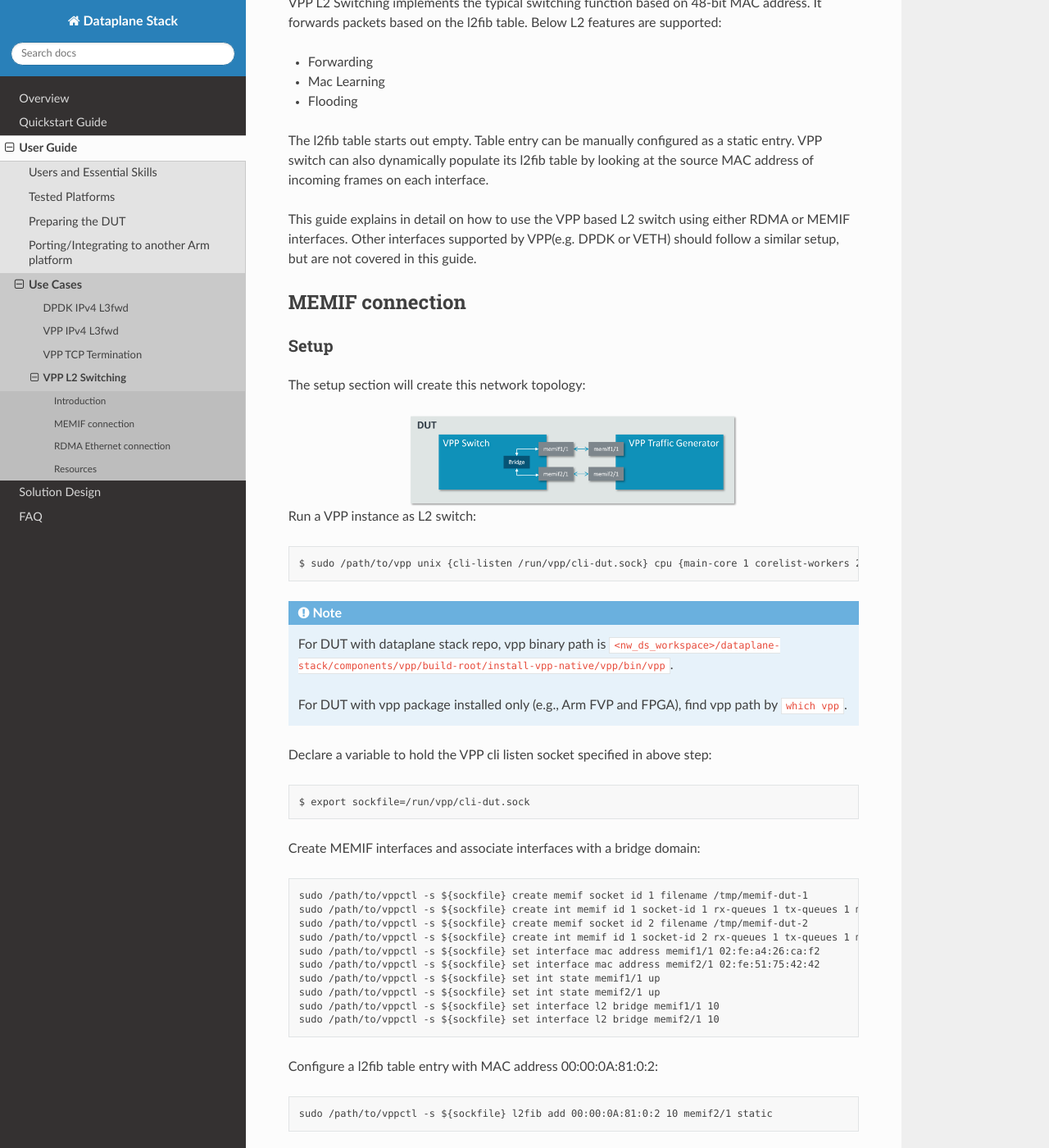
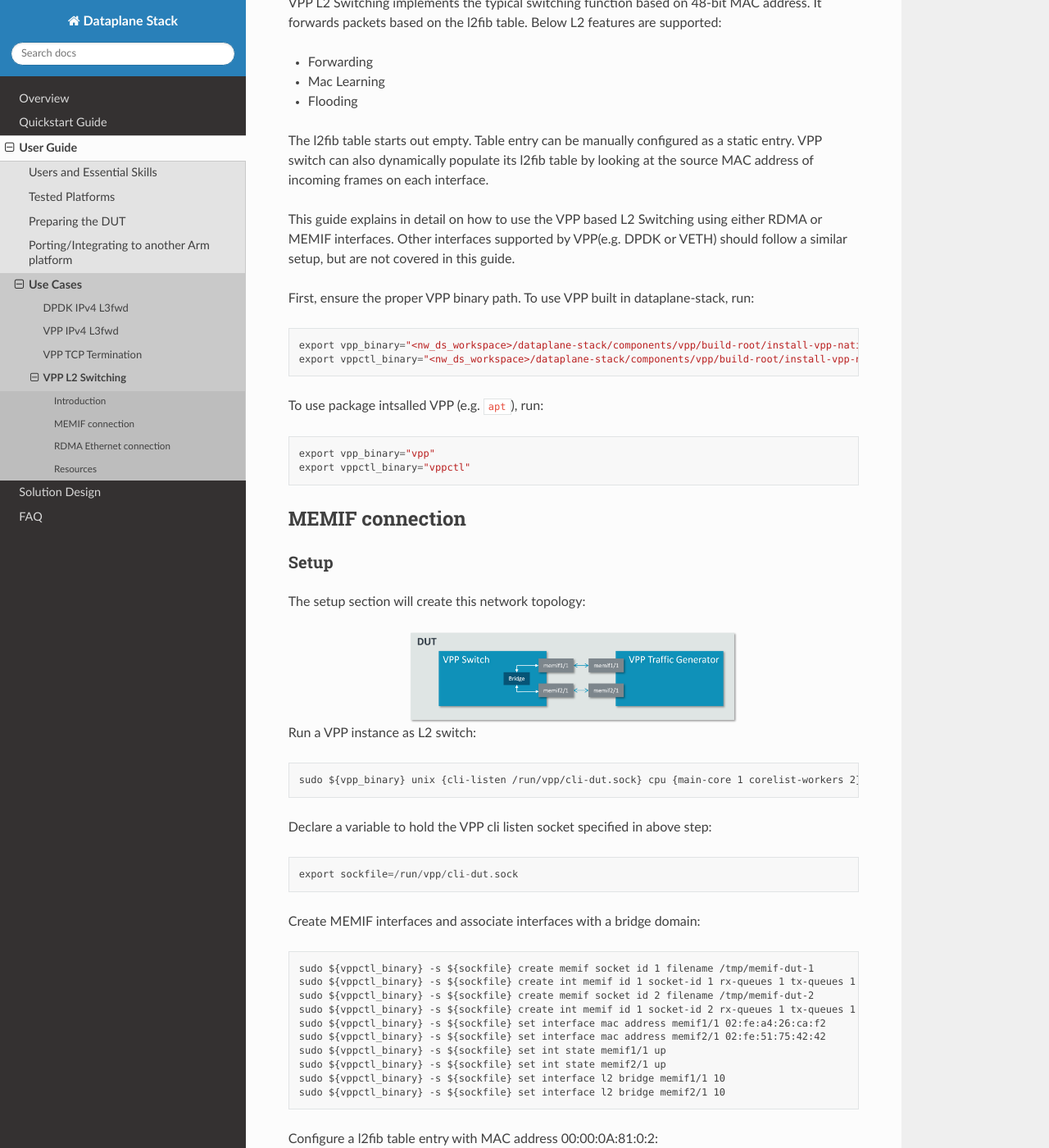
Before and after one commit to Yefeng-Lin/dataplane-stack_doc, a Sphinx documentation site: the page built from doc/user_guide/l2_switching_vpp.rst, in a window 1280 px wide and 1400 px high, scrolled down 224 px. Shown: the whole window at 82% size. Built offline with Sphinx 7.4.7 and the Read the Docs theme 2.0.0, drawn with Linux system fonts in a browser that asks for light colours; some of the changed text lies outside the part shown.

Commit message:
doc align to latest version

```diff
--- a/doc/user_guide/l2_switching_vpp.rst
+++ b/doc/user_guide/l2_switching_vpp.rst
@@ -23,8 +23,18 @@ VPP switch can also dynamically populate its l2fib table by looking at the sourc
 address of incoming frames
 on each interface.
 
-This guide explains in detail on how to use the VPP based L2 switch using either RDMA or MEMIF interfaces.
+This guide explains in detail on how to use the VPP based L2 Switching using either RDMA or MEMIF interfaces.
 Other interfaces supported by VPP(e.g. DPDK or VETH) should follow a similar setup, but are not covered in this guide.
+
+First, ensure the proper VPP binary path. To use VPP built in dataplane-stack, run::
+
+        export vpp_binary="<nw_ds_workspace>/dataplane-stack/components/vpp/build-root/install-vpp-native/vpp/bin/vpp"
+        export vppctl_binary="<nw_ds_workspace>/dataplane-stack/components/vpp/build-root/install-vpp-native/vpp/bin/vppctl"
+
+To use package intsalled VPP (e.g. ``apt``), run::
+
+        export vpp_binary="vpp"
+        export vppctl_binary="vppctl"
 
 ****************
 MEMIF connection
@@ -41,43 +51,33 @@ The setup section will create this network topology:
 
 Run a VPP instance as L2 switch::
 
-        $ sudo /path/to/vpp unix {cli-listen /run/vpp/cli-dut.sock} cpu {main-core 1 corelist-workers 2}
-
-.. note::
-        For DUT with dataplane stack repo, vpp binary path is ``<nw_ds_workspace>/dataplane-stack/components/vpp/build-root/install-vpp-native/vpp/bin/vpp``.
-
-        For DUT with vpp package installed only (e.g., Arm FVP and FPGA), find vpp path by ``which vpp``.
+        sudo ${vpp_binary} unix {cli-listen /run/vpp/cli-dut.sock} cpu {main-core 1 corelist-workers 2}
 
 Declare a variable to hold the VPP cli listen socket specified in above step::
 
-        $ export sockfile=/run/vpp/cli-dut.sock
+        export sockfile=/run/vpp/cli-dut.sock
 
 Create MEMIF interfaces and associate interfaces with a bridge domain::
 
-        sudo /path/to/vppctl -s ${sockfile} create memif socket id 1 filename /tmp/memif-dut-1
-        sudo /path/to/vppctl -s ${sockfile} create int memif id 1 socket-id 1 rx-queues 1 tx-queues 1 master
-        sudo /path/to/vppctl -s ${sockfile} create memif socket id 2 filename /tmp/memif-dut-2
-        sudo /path/to/vppctl -s ${sockfile} create int memif id 1 socket-id 2 rx-queues 1 tx-queues 1 master
-        sudo /path/to/vppctl -s ${sockfile} set interface mac address memif1/1 02:fe:a4:26:ca:f2
-        sudo /path/to/vppctl -s ${sockfile} set interface mac address memif2/1 02:fe:51:75:42:42
-        sudo /path/to/vppctl -s ${sockfile} set int state memif1/1 up
-        sudo /path/to/vppctl -s ${sockfile} set int state memif2/1 up
-        sudo /path/to/vppctl -s ${sockfile} set interface l2 bridge memif1/1 10
-        sudo /path/to/vppctl -s ${sockfile} set interface l2 bridge memif2/1 10
+        sudo ${vppctl_binary} -s ${sockfile} create memif socket id 1 filename /tmp/memif-dut-1
+        sudo ${vppctl_binary} -s ${sockfile} create int memif id 1 socket-id 1 rx-queues 1 tx-queues 1 master
+        sudo ${vppctl_binary} -s ${sockfile} create memif socket id 2 filename /tmp/memif-dut-2
+        sudo ${vppctl_binary} -s ${sockfile} create int memif id 1 socket-id 2 rx-queues 1 tx-queues 1 master
+        sudo ${vppctl_binary} -s ${sockfile} set interface mac address memif1/1 02:fe:a4:26:ca:f2
+        sudo ${vppctl_binary} -s ${sockfile} set interface mac address memif2/1 02:fe:51:75:42:42
+        sudo ${vppctl_binary} -s ${sockfile} set int state memif1/1 up
+        sudo ${vppctl_binary} -s ${sockfile} set int state memif2/1 up
+        sudo ${vppctl_binary} -s ${sockfile} set interface l2 bridge memif1/1 10
+        sudo ${vppctl_binary} -s ${sockfile} set interface l2 bridge memif2/1 10
 
 Configure a l2fib table entry with MAC address 00:00:0A:81:0:2::
 
-        sudo /path/to/vppctl -s ${sockfile} l2fib add 00:00:0A:81:0:2 10 memif2/1 static
+        sudo ${vppctl_binary} -s ${sockfile} l2fib add 00:00:0A:81:0:2 10 memif2/1 static
 
-.. note::
-        For DUT with dataplane stack repo, vppctl binary path is ``<nw_ds_workspace>/dataplane-stack/components/vpp/build-root/install-vpp-native/vpp/bin/vppctl``.
+Alternatively, for DUT with dataplane repo, user can choose to run script ``run_dut.sh -m`` to start VPP as a L2 switch::
 
-        For DUT with vpp package installed only (e.g., Arm FVP and FPGA), find vppctl path by ``which vppctl``.
-
-Alternatively, for DUT with dataplane repo, user can choose to run script ``run_dut.sh -l`` to start vpp as a L2 switch::
-
-        $ cd <nw_ds_workspace>/dataplane-stack
-        $ ./usecase/l2_switching/run_dut.sh -l
+        cd <nw_ds_workspace>/dataplane-stack
+        ./usecase/l2_switching/run_dut.sh -m
 
 .. note::
 
@@ -94,25 +94,33 @@ To explore more on VPP's accepted commands, please review `VPP cli reference`_.
 Test
 ~~~~
 
+To display the entries of the l2fib table, use the command ``show l2fib all``.
+Here is a sample output for the static l2fib entry added previously::
+
+        sudo ${vppctl_binary} -s ${sockfile} show l2fib all
+            Mac-Address     BD-Idx If-Idx BSN-ISN Age(min) static filter bvi         Interface-Name
+        00:00:0a:81:00:02    1      2      0/0      no      *      -     -             memif2/1
+        L2FIB total/learned entries: 1/0  Last scan time: 0.0000e0sec  Learn limit: 16777216
+
 Run a VPP instance as software traffice generator::
 
-        $ sudo /path/to/vpp unix {cli-listen /run/vpp/cli-tg.sock} cpu {main-core 3 corelist-workers 4}
+        sudo ${vpp_binary}  unix {cli-listen /run/vpp/cli-tg.sock} cpu {main-core 3 corelist-workers 4}
 
 Declare a variable to hold the VPP cli listen socket specified in above step::
 
-        $ export sockfile-tg=/run/vpp/cli-tg.sock
+        export sockfile-tg=/run/vpp/cli-tg.sock
 
 Create memif interfaces and traffic generator with packet destination MAC address of ``00:00:0a:81:00:02``::
 
-        sudo /path/to/vppctl -s ${sockfile-tg} create memif socket id 1 filename /tmp/memif-dut-1
-        sudo /path/to/vppctl -s ${sockfile-tg} create int memif id 1 socket-id 1 rx-queues 1 tx-queues 1 slave
-        sudo /path/to/vppctl -s ${sockfile-tg} create memif socket id 2 filename /tmp/memif-dut-2
-        sudo /path/to/vppctl -s ${sockfile-tg} create int memif id 1 socket-id 2 rx-queues 1 tx-queues 1 slave
-        sudo /path/to/vppctl -s ${sockfile-tg} set interface mac address memif1/1 02:fe:a4:26:ca:ac
-        sudo /path/to/vppctl -s ${sockfile-tg} set interface mac address memif2/1 02:fe:51:75:42:ed
-        sudo /path/to/vppctl -s ${sockfile-tg} set int state memif1/1 up
-        sudo /path/to/vppctl -s ${sockfile-tg} set int state memif2/1 up
-        sudo /path/to/vppctl -s ${sockfile-tg} packet-generator new {        \
+        sudo ${vppctl_binary} -s ${sockfile-tg} create memif socket id 1 filename /tmp/memif-dut-1
+        sudo ${vppctl_binary} -s ${sockfile-tg} create int memif id 1 socket-id 1 rx-queues 1 tx-queues 1 slave
+        sudo ${vppctl_binary} -s ${sockfile-tg} create memif socket id 2 filename /tmp/memif-dut-2
+        sudo ${vppctl_binary} -s ${sockfile-tg} create int memif id 1 socket-id 2 rx-queues 1 tx-queues 1 slave
+        sudo ${vppctl_binary} -s ${sockfile-tg} set interface mac address memif1/1 02:fe:a4:26:ca:ac
+        sudo ${vppctl_binary} -s ${sockfile-tg} set interface mac address memif2/1 02:fe:51:75:42:ed
+        sudo ${vppctl_binary} -s ${sockfile-tg} set int state memif1/1 up
+        sudo ${vppctl_binary} -s ${sockfile-tg} set int state memif2/1 up
+        sudo ${vppctl_binary} -s ${sockfile-tg} packet-generator new {        \
                                                 name pg0                  \
                                                 limit -1                  \
                                                 size 64-64                \
@@ -129,23 +137,23 @@ Create memif interfaces and traffic generator with packet destination MAC addres
 
 Start to send the traffic to VPP switch instance::
 
-        $ sudo /path/to/vppctl -s ${sockfile-tg} packet-generator enable-stream pg0
+        sudo ${vppctl_binary} -s ${sockfile-tg} packet-generator enable-stream pg0
 
 Then VPP switch instance will forward those packets out on output interface. After several seconds,
 run below command to check memif interfaces rx/tx counters on VPP switch instance::
 
-        $ sudo /path/to/vppctl -s ${sockfile} show interface
+        sudo ${vppctl_binary} -s ${sockfile} show interface
 
 Alternatively, for DUT with dataplane repo, user can choose to run the script ``run_tg.sh``
 to create a software traffic generator and send packets to VPP switch::
 
-        $ cd <nw_ds_workspace>/dataplane-stack
-        $ ./usecase/l2_switching/run_tg.sh
+        cd <nw_ds_workspace>/dataplane-stack
+        ./usecase/l2_switching/run_tg.sh
 
 Then run the script ``traffic_monitor.sh`` to examine memif interfaces rx/tx counters.
 Here is a sample output for memif interfaces::
 
-        $ ./usecase/l2_switching/traffic_monitor.sh
+        ./usecase/l2_switching/traffic_monitor.sh
 
           Name          Idx    State  MTU (L3/IP4/IP6/MPLS)     Counter          Count
         local0           0     down          0/0/0/0
@@ -159,7 +167,7 @@ Stop
 
 Kill VPP::
 
-        $ sudo pkill -9 vpp
+        sudo pkill -9 vpp
 
 ************************
 RDMA Ethernet connection
@@ -180,7 +188,7 @@ physical port associated with the interface.
 
 Get interface names ``enP1p1s0f0`` and ``enP1p1s0f1`` from ``lshw`` command::
 
-        $ sudo lshw -c net -businfo
+        sudo lshw -c net -businfo
         Bus info          Device      Class      Description
         ====================================================
         pci@0000:07:00.0  eth0        network    RTL8111/8168/8411 PCI Express Gigabit Ethernet Controller
@@ -189,51 +197,45 @@ Get interface names ``enP1p1s0f0`` and ``enP1p1s0f1`` from ``lshw`` command::
 
 Run a VPP instance as L2 switch::
 
-        $ sudo /path/to/vpp unix {cli-listen /run/vpp/cli.sock} cpu {main-core 1 corelist-workers 2}
-
-.. note::
-        For DUT with dataplane stack repo, vpp binary path is ``<nw_ds_workspace>/dataplane-stack/components/vpp/build-root/install-vpp-native/vpp/bin/vpp``.
-
-        For DUT with vpp package installed only (e.g., Arm FVP and FPGA), find vpp path by ``which vpp``.
+        sudo ${vpp_binary} unix {cli-listen /run/vpp/cli.sock} cpu {main-core 1 corelist-workers 2}
 
 Declare a variable to hold the VPP cli listen socket specified in above step::
 
-        $ export sockfile=/run/vpp/cli.sock
+        export sockfile=/run/vpp/cli.sock
 
 .. note::
         Use interface names on DUT to replace sample names in following commands.
 
 Create two RDMA ethernet interfaces and associate them with a bridge domain::
 
-        sudo /path/to/vppctl -s ${sockfile} create interface rdma host-if enP1p1s0f0 name eth0
-        sudo /path/to/vppctl -s ${sockfile} set interface state eth0 up
-        sudo /path/to/vppctl -s ${sockfile} create interface rdma host-if enP1p1s0f1 name eth1
-        sudo /path/to/vppctl -s ${sockfile} set interface state eth1 up
-        sudo /path/to/vppctl -s ${sockfile} set interface l2 bridge eth0 10
-        sudo /path/to/vppctl -s ${sockfile} set interface l2 bridge eth1 10
+        sudo ${vppctl_binary} -s ${sockfile} create interface rdma host-if enP1p1s0f0 name eth0
+        sudo ${vppctl_binary} -s ${sockfile} set interface state eth0 up
+        sudo ${vppctl_binary} -s ${sockfile} create interface rdma host-if enP1p1s0f1 name eth1
+        sudo ${vppctl_binary} -s ${sockfile} set interface state eth1 up
+        sudo ${vppctl_binary} -s ${sockfile} set interface l2 bridge eth0 10
+        sudo ${vppctl_binary} -s ${sockfile} set interface l2 bridge eth1 10
 
 Configure a l2fib table entry with MAC address 00:00:0A:81:0:2::
 
-        sudo /path/to/vppctl -s ${sockfile} l2fib add 00:00:0A:81:0:2 10 eth1 static
+        sudo ${vppctl_binary} -s ${sockfile} l2fib add 00:00:0A:81:0:2 10 eth1 static
 
 Alternatively, for DUT with dataplane repo, user can run ``run_dut.sh -p`` to create
 RDMA ethernet interfaces in VPP and associate interfaces with a bridge domain::
 
-        $ cd <nw_ds_workspace>/dataplane-stack
-        $ ./usecase/l2_switching/run_dut.sh -p enp1s0f0np0 enp1s0f0np1
+        cd <nw_ds_workspace>/dataplane-stack
+        ./usecase/l2_switching/run_dut.sh -p enp1s0f0np0 enp1s0f0np1
 
 For more detailed usage of VPP rdma command used above, refer to following link,
 
 - `VPP rdma cli reference`_
 
-
 Test
 ~~~~
 
-To display the entries, use the command ``show l2fib all``.
+To display the entries of the l2fib table, use the command ``show l2fib all``.
 Here is a sample output for the static l2fib entry added previously::
 
-        $ sudo /path/to/vppctl -s ${sockfile} show l2fib all
+        sudo ${vppctl_binary} -s ${sockfile} show l2fib all
             Mac-Address     BD-Idx If-Idx BSN-ISN Age(min) static filter bvi         Interface-Name
          00:00:0a:81:00:02    1      2      0/0      no      *      -     -             eth1
         L2FIB total/learned entries: 1/0  Last scan time: 0.0000e0sec  Learn limit: 16777216
@@ -244,7 +246,7 @@ of ``00:00:0a:81:00:02``, then VPP switch will forward those packets out on ``et
 Use the command ``show interface`` to display interface tx/rx counters.
 Here is a sample output for ethernet interfaces::
 
-        $ sudo /path/to/vppctl -s ${sockfile} show interface
+        sudo ${vppctl_binary} -s ${sockfile} show interface
 
           Name               Idx    State  MTU (L3/IP4/IP6/MPLS)     Counter          Count
          local0               0     down          0/0/0/0
@@ -258,7 +260,7 @@ Stop
 
 Kill VPP::
 
-        $ sudo pkill -9 vpp
+        sudo pkill -9 vpp
 
 *********
 Resources
```
Also changed, not shown: doc/user_guide/tcp_term.rst (+71 -62 lines).
